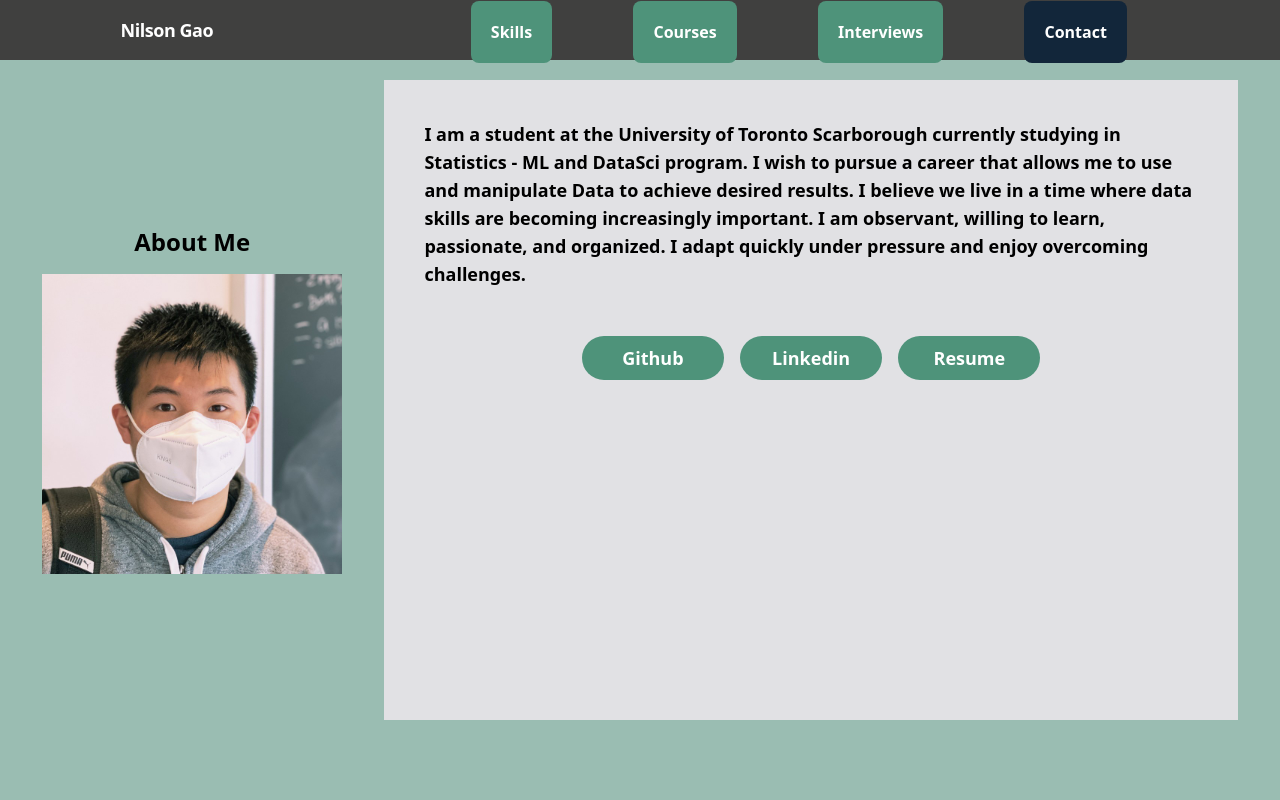
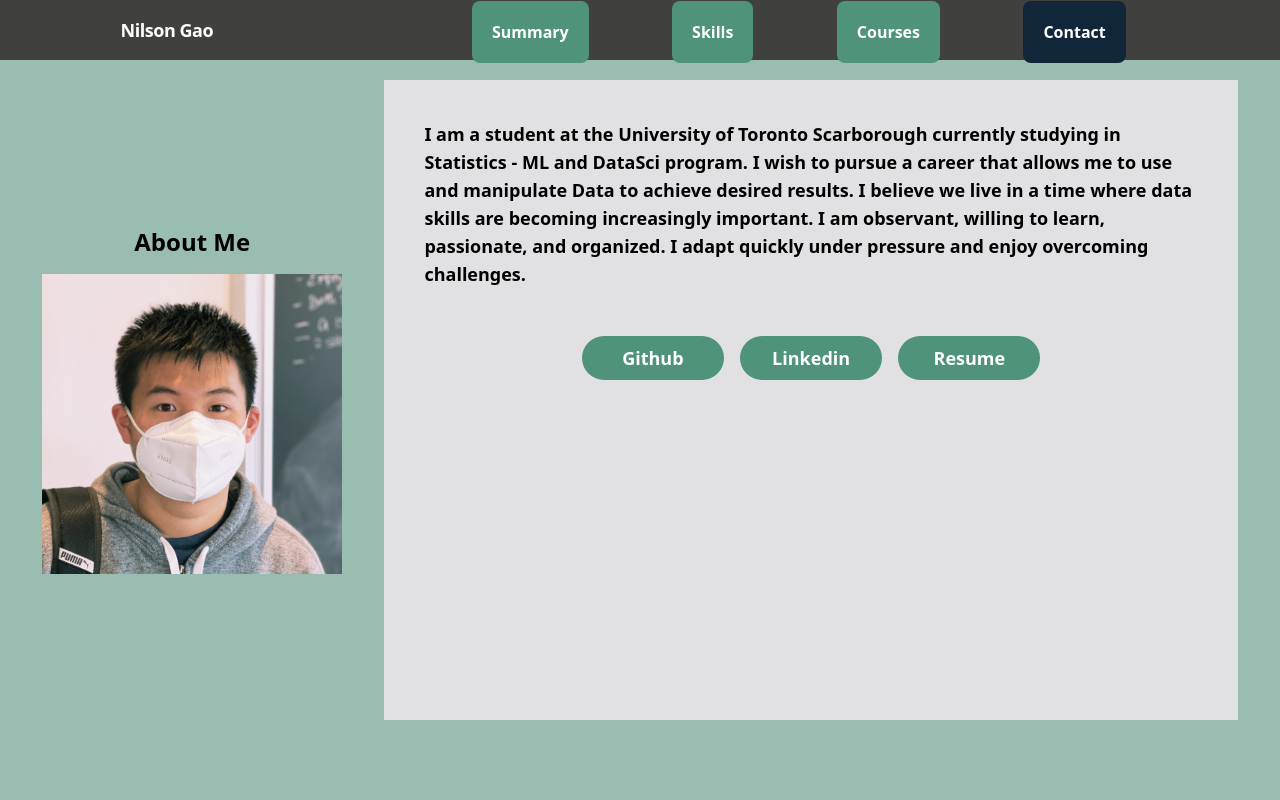
Before and after one commit to Gao-N/Gao-N.github.io, a React (Create React App) app: page / in a window 1280 px wide. Shown: the top 800 px of the page. Built offline with nearby package versions, Linux system fonts and the light colour scheme.

Commit message:
intro change

```diff
--- a/src/App.js
+++ b/src/App.js
@@ -10,9 +10,9 @@ export default function App() {
           <a href='/'><h1 className='text-base sm:text-lg m-2 text-white font-bold hover:text-black tracking-tight'>Nilson Gao</h1></a>
           <ul className='flex justify-around w-7/12 scroll-smooth'>
             {/* <NavItem title="About Me" href={"#Summary"}></NavItem> */}
-            <NavItem title="Skills" href={"#Skills"}></NavItem>
-            <NavItem title="Courses" href={"#Courses"}></NavItem>
-            <NavItem title="Interviews" href={"#Interviews"}></NavItem>
+            <NavItem title="Summary" href={"#Skills"}></NavItem>
+            <NavItem title="Skills" href={"#Courses"}></NavItem>
+            <NavItem title="Courses" href={"#Interviews"}></NavItem>
             <Button title="Contact" href={"mailto:nilsongao33@gmail.com"}></Button>
           </ul>
         </div>
```
